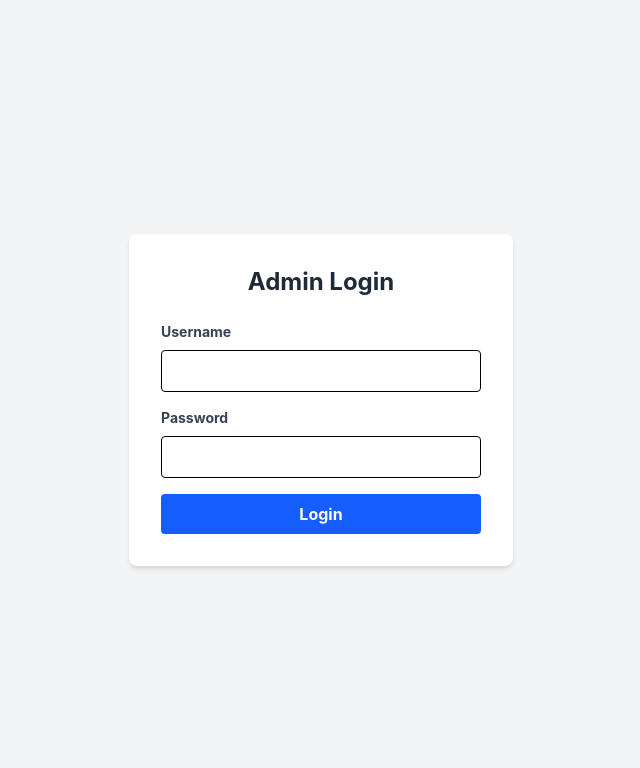
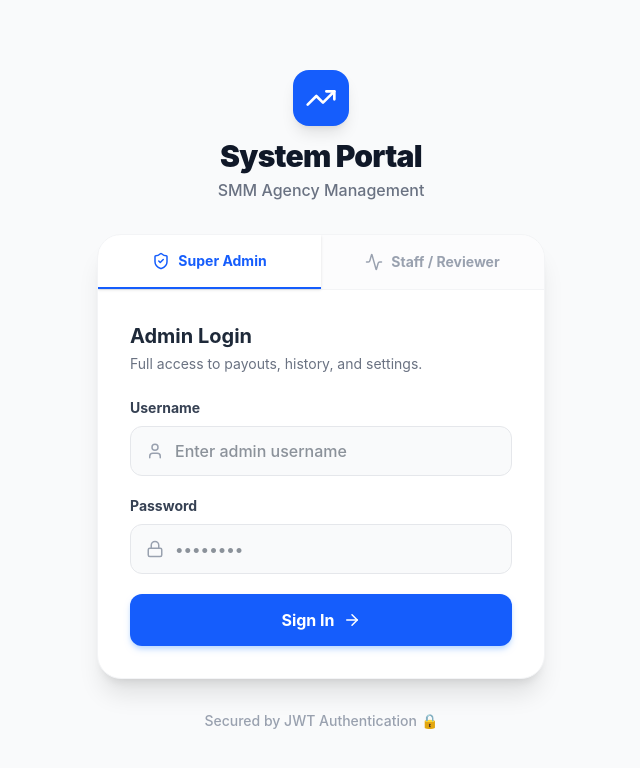
Before and after one commit to imukulrajput/telegram_insta_frontend-, a React (Vite) app: page / in a window 1280 px wide. Shown: the top 768 px of the page, without its empty margins (319-959 px from the left). Built offline with nearby package versions, Linux system fonts and the light colour scheme.

Commit message:
add login

```diff
--- a/src/App.jsx
+++ b/src/App.jsx
@@ -1,12 +1,16 @@
-import React, { useState, useEffect } from 'react';
-import axios from 'axios';
+import React, { useState } from 'react';
 import Dashboard from './components/Dashboard';
+import Login from './components/Login'; // Naya Premium Login component import kiya
 
 function App() {
+  // Local storage se token check kar rahe hain
   const [token, setToken] = useState(localStorage.getItem('adminToken') || '');
-  const [username, setUsername] = useState('');
-  const [password, setPassword] = useState('');
-  const [error, setError] = useState('');
+
+  // Jab Login.jsx successfully token le aayega, tab ye function chalega
+  const handleLoginSuccess = (receivedToken) => {
+    localStorage.setItem('adminToken', receivedToken);
+    setToken(receivedToken);
+  };
 
   // Logout function
   const handleLogout = () => {
@@ -14,63 +18,13 @@ function App() {
     setToken('');
   };
 
-  const handleLogin = async (e) => {
-    e.preventDefault();
-    setError('');
-    try {
-        const response = await axios.post('https://telegrambot.myworkonline.in/admin/login', {        username,
-        password
-      });
-      const receivedToken = response.data.token;
-      localStorage.setItem('adminToken', receivedToken);
-      setToken(receivedToken);
-    } catch (err) {
-      setError('Invalid Username or Password');
-    }
-  };
-
   // Agar token hai, toh seedha Dashboard dikhao
   if (token) {
     return <Dashboard token={token} onLogout={handleLogout} />;
   }
 
-  // Warna Login Screen dikhao
-  return (
-    <div className="min-h-screen flex items-center justify-center bg-gray-100">
-      <div className="bg-white p-8 rounded-lg shadow-md w-96">
-        <h2 className="text-2xl font-bold text-center text-gray-800 mb-6">Admin Login</h2>
-        {error && <p className="text-red-500 text-sm text-center mb-4">{error}</p>}
-        <form onSubmit={handleLogin} className="space-y-4">
-          <div>
-            <label className="block text-gray-700 text-sm font-bold mb-2">Username</label>
-            <input
-              type="text"
-              className="w-full px-3 py-2 border rounded focus:outline-none focus:border-blue-500"
-              value={username}
-              onChange={(e) => setUsername(e.target.value)}
-              required
-            />
-          </div>
-          <div>
-            <label className="block text-gray-700 text-sm font-bold mb-2">Password</label>
-            <input
-              type="password"
-              className="w-full px-3 py-2 border rounded focus:outline-none focus:border-blue-500"
-              value={password}
-              onChange={(e) => setPassword(e.target.value)}
-              required
-            />
-          </div>
-          <button
-            type="submit"
-            className="w-full bg-blue-600 text-white font-bold py-2 px-4 rounded hover:bg-blue-700 transition"
-          >
-            Login
-          </button>
-        </form>
-      </div>
-    </div>
-  );
+  // Warna hamara naya Premium Login Screen dikhao
+  return <Login onLoginSuccess={handleLoginSuccess} />;
 }
 
 export default App;
--- /dev/null
+++ b/src/components/Login.jsx
@@ -0,0 +1,155 @@
+import React, { useState } from 'react';
+import axios from 'axios';
+import { ShieldCheck, Activity, User, Lock, ArrowRight, TrendingUp } from 'lucide-react';
+
+const Login = ({ onLoginSuccess }) => {
+  const [activeTab, setActiveTab] = useState('superadmin'); // 'superadmin' or 'staff'
+  const [username, setUsername] = useState('');
+  const [password, setPassword] = useState('');
+  const [error, setError] = useState('');
+  const [loading, setLoading] = useState(false);
+
+  const API_BASE_URL = 'https://telegrambot.myworkonline.in';
+
+  const handleLogin = async (e) => {
+    e.preventDefault();
+    setError('');
+    setLoading(true);
+
+    try {
+      const response = await axios.post(`${API_BASE_URL}/admin/login`, {
+        username,
+        password
+      });
+
+      if (response.data.token) {
+        // Login successful, pass token to parent component (App.jsx)
+        onLoginSuccess(response.data.token);
+      }
+    } catch (err) {
+      setError(err.response?.data?.message || 'Login failed. Please check your credentials.');
+    } finally {
+      setLoading(false);
+    }
+  };
+
+  return (
+    <div className="min-h-screen bg-gray-50 flex flex-col justify-center items-center p-4 font-sans">
+
+      {/* Brand Logo / Title */}
+      <div className="mb-8 text-center animate-fade-in-down">
+        <div className="flex justify-center items-center mb-3">
+          <div className="bg-blue-600 p-3 rounded-2xl shadow-lg">
+            <TrendingUp className="text-white" size={32} />
+          </div>
+        </div>
+        <h1 className="text-3xl font-black text-gray-900 tracking-tight">System Portal</h1>
+        <p className="text-gray-500 font-medium mt-1">SMM Agency Management</p>
+      </div>
+
+      {/* Login Card */}
+      <div className="bg-white w-full max-w-md rounded-3xl shadow-xl border border-gray-100 overflow-hidden">
+
+        {/* Role Toggle Tabs */}
+        <div className="flex border-b border-gray-100 bg-gray-50/50">
+          <button
+            type="button"
+            onClick={() => { setActiveTab('superadmin'); setError(''); }}
+            className={`flex-1 py-4 text-sm font-bold flex justify-center items-center transition-all ${
+              activeTab === 'superadmin'
+                ? 'bg-white text-blue-600 border-b-2 border-blue-600 shadow-sm'
+                : 'text-gray-400 hover:text-gray-600'
+            }`}
+          >
+            <ShieldCheck size={18} className="mr-2" />
+            Super Admin
+          </button>
+          <button
+            type="button"
+            onClick={() => { setActiveTab('staff'); setError(''); }}
+            className={`flex-1 py-4 text-sm font-bold flex justify-center items-center transition-all ${
+              activeTab === 'staff'
+                ? 'bg-white text-purple-600 border-b-2 border-purple-600 shadow-sm'
+                : 'text-gray-400 hover:text-gray-600'
+            }`}
+          >
+            <Activity size={18} className="mr-2" />
+            Staff / Reviewer
+          </button>
+        </div>
+
+        {/* Login Form */}
+        <div className="p-8">
+          <div className="mb-6">
+            <h2 className="text-xl font-bold text-gray-800">
+              {activeTab === 'superadmin' ? 'Admin Login' : 'Staff Login'}
+            </h2>
+            <p className="text-sm text-gray-500 mt-1">
+              {activeTab === 'superadmin'
+                ? 'Full access to payouts, history, and settings.'
+                : 'Access to review videos and fetch views.'}
+            </p>
+          </div>
+
+          {error && (
+            <div className="mb-6 p-3 bg-red-50 border border-red-200 text-red-600 text-sm font-semibold rounded-xl text-center">
+              {error}
+            </div>
+          )}
+
+          <form onSubmit={handleLogin} className="space-y-5">
+            <div>
+              <label className="block text-sm font-bold text-gray-700 mb-2">Username</label>
+              <div className="relative">
+                <User className="absolute left-4 top-1/2 transform -translate-y-1/2 text-gray-400" size={18} />
+                <input
+                  type="text"
+                  required
+                  value={username}
+                  onChange={(e) => setUsername(e.target.value)}
+                  placeholder={activeTab === 'superadmin' ? "Enter admin username" : "Enter staff username"}
+                  className="w-full pl-11 pr-4 py-3 bg-gray-50 border border-gray-200 rounded-xl focus:outline-none focus:ring-2 focus:ring-blue-500 focus:bg-white transition font-medium text-gray-800"
+                />
+              </div>
+            </div>
+
+            <div>
+              <label className="block text-sm font-bold text-gray-700 mb-2">Password</label>
+              <div className="relative">
+                <Lock className="absolute left-4 top-1/2 transform -translate-y-1/2 text-gray-400" size={18} />
+                <input
+                  type="password"
+                  required
+                  value={password}
+                  onChange={(e) => setPassword(e.target.value)}
+                  placeholder="••••••••"
+                  className="w-full pl-11 pr-4 py-3 bg-gray-50 border border-gray-200 rounded-xl focus:outline-none focus:ring-2 focus:ring-blue-500 focus:bg-white transition font-medium text-gray-800"
+                />
+              </div>
+            </div>
+
+            <button
+              type="submit"
+              disabled={loading}
+              className={`w-full py-3.5 rounded-xl font-bold text-white shadow-md flex justify-center items-center transition-all active:scale-95 mt-2 ${
+                activeTab === 'superadmin'
+                  ? 'bg-blue-600 hover:bg-blue-700 shadow-blue-200'
+                  : 'bg-purple-600 hover:bg-purple-700 shadow-purple-200'
+              }`}
+            >
+              {loading ? 'Authenticating...' : (
+                <>Sign In <ArrowRight size={18} className="ml-2" /></>
+              )}
+            </button>
+          </form>
+        </div>
+      </div>
+
+      <p className="mt-8 text-sm text-gray-400 font-medium">
+        Secured by JWT Authentication 🔒
+      </p>
+    </div>
+  );
+};
+
+export default Login;
```
